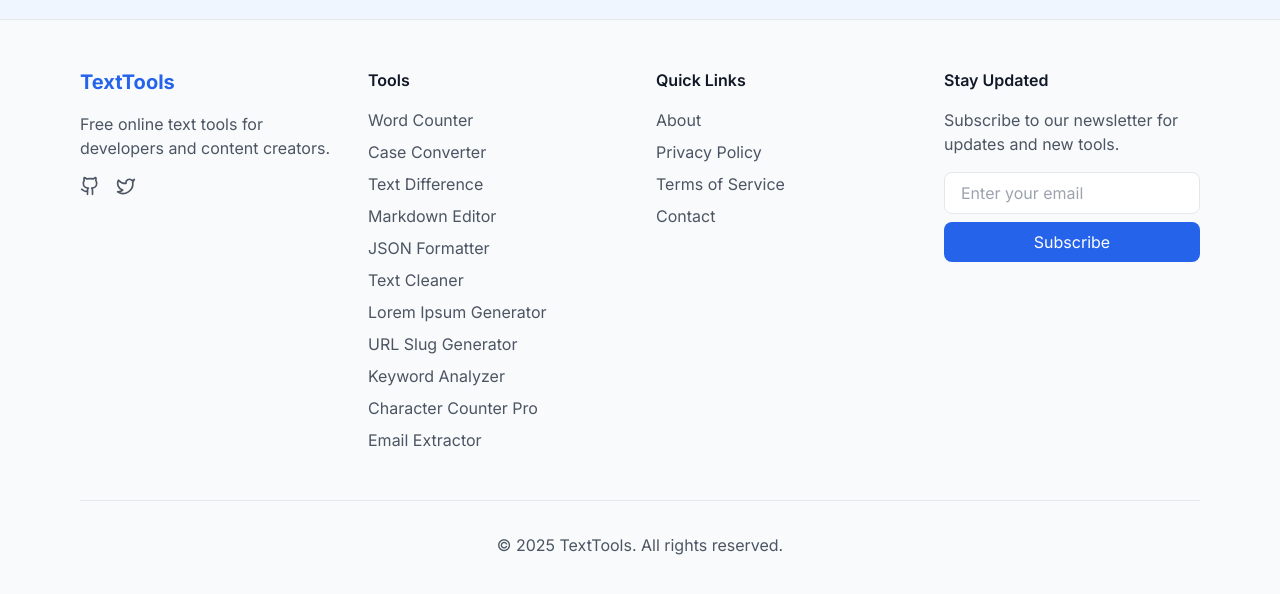
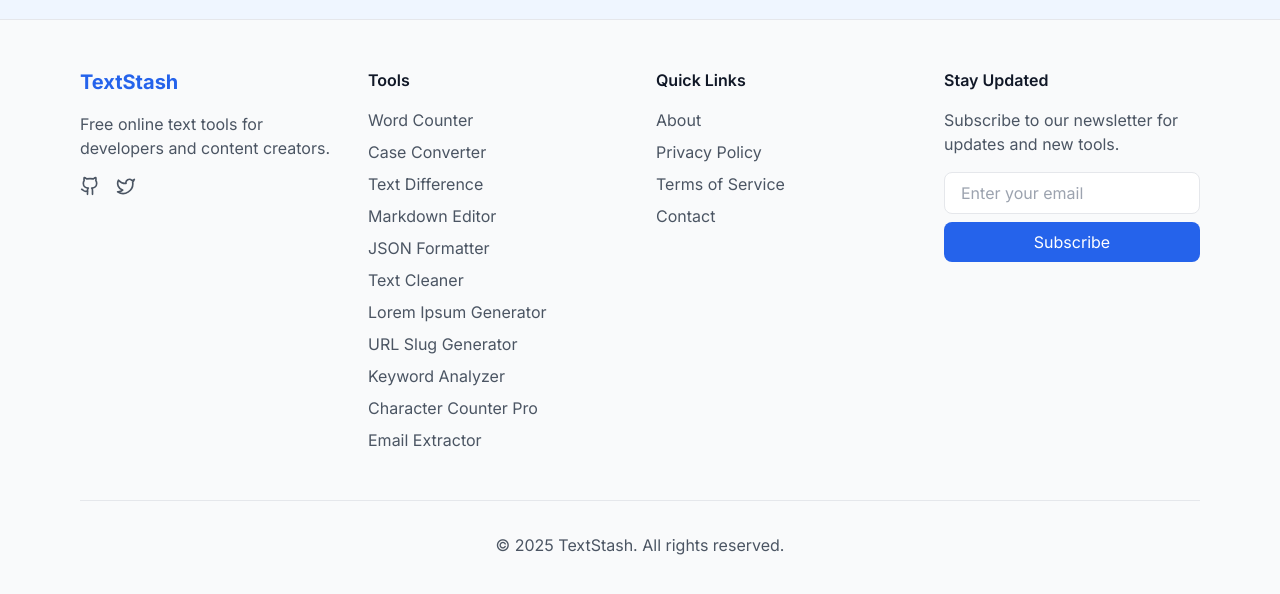
Before and after one commit to milindkusahu/text-tools, a Next.js app: page / in a window 1280 px wide. Shown: the part 2090-2684 px from the top of the page. Built offline with nearby package versions, Linux system fonts and the light colour scheme.

Commit message:
refactor: Update branding from TextTools to TextStash in Header and Footer components

```diff
--- a/components/layout/Footer.tsx
+++ b/components/layout/Footer.tsx
@@ -10,7 +10,7 @@ export default function Footer() {
           {/* Brand */}
           <div className="col-span-1">
             <Link href="/" className="text-xl font-bold text-blue-600">
-              TextTools
+              TextStash
             </Link>
             <p className="mt-4 text-gray-600">
               Free online text tools for developers and content creators.
@@ -115,7 +115,7 @@ export default function Footer() {
 
         <div className="mt-12 pt-8 border-t border-gray-200">
           <p className="text-center text-gray-600">
-            © {new Date().getFullYear()} TextTools. All rights reserved.
+            © {new Date().getFullYear()} TextStash. All rights reserved.
           </p>
         </div>
       </div>
--- a/components/layout/Header.tsx
+++ b/components/layout/Header.tsx
@@ -15,7 +15,7 @@ export default function Header() {
         <div className="flex items-center justify-between h-16">
           {/* Logo */}
           <Link href="/" className="flex items-center gap-2">
-            <span className="text-xl font-bold text-blue-600">TextTools</span>
+            <span className="text-xl font-bold text-blue-600">TextStash</span>
           </Link>
 
           {/* Desktop Navigation */}
```
